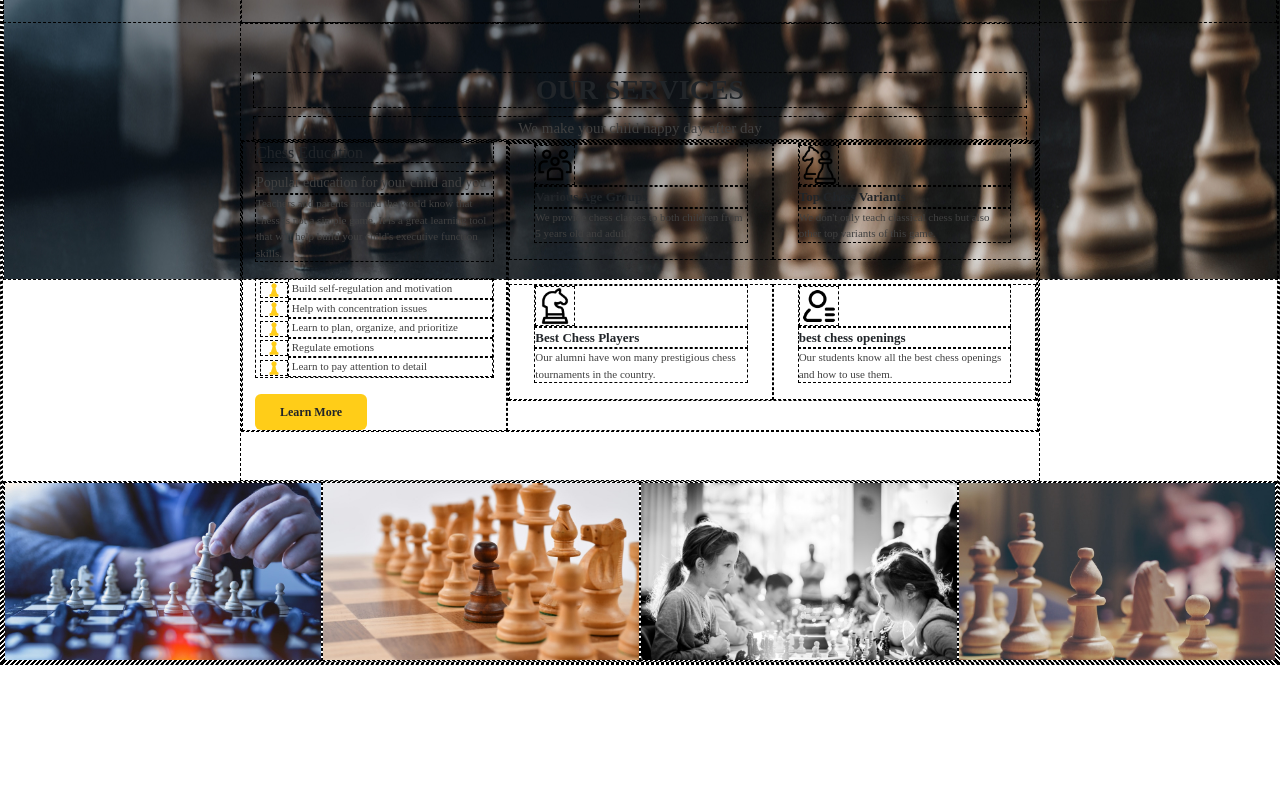
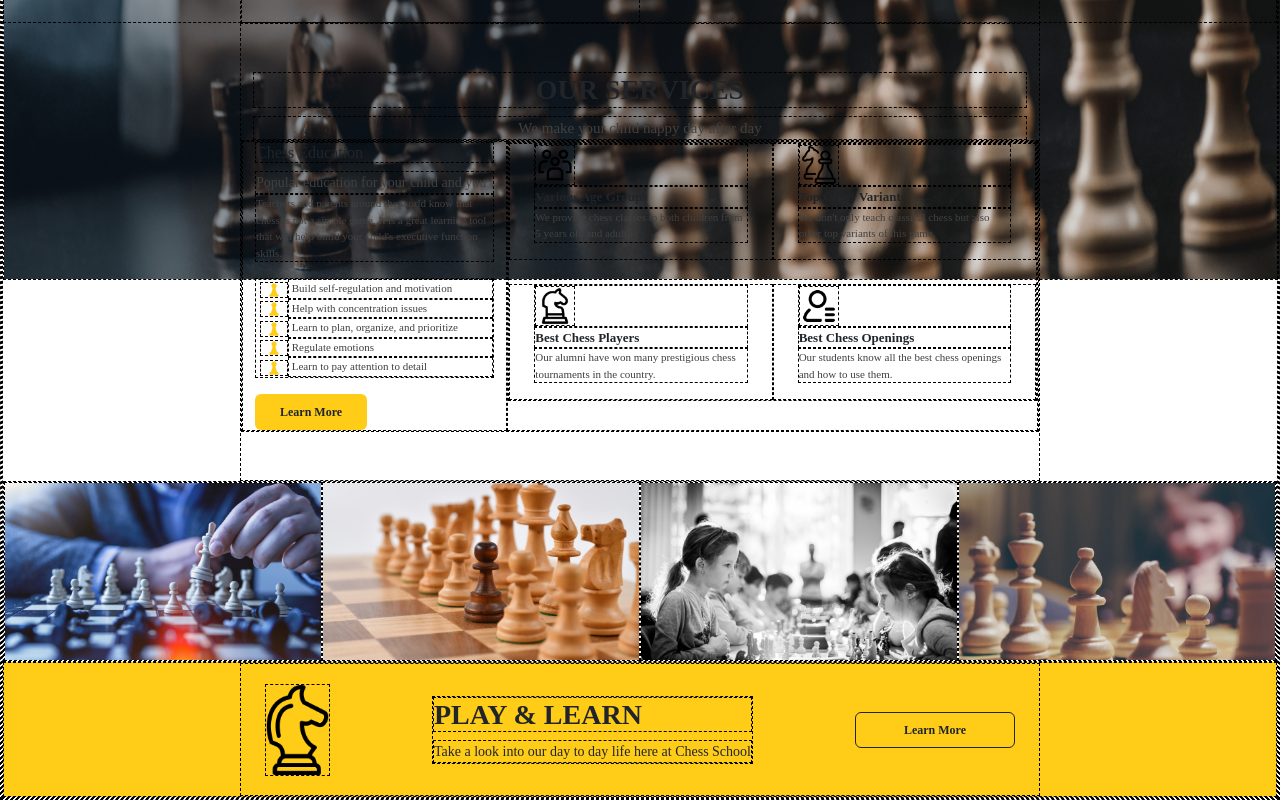
Before and after one commit to GioMench/proj-html-vuejs, a Vue app: page / in a window 1280 px wide. Shown: the part 520-1320 px from the top of the page. Before the commit the page ends 1185 px from the top, so only its background shows below. Built offline with nearby package versions, Linux system fonts and the light colour scheme; a web font is replaced by a local one.

Commit message:
create and style banner component

```diff
--- /dev/null
+++ b/src/components/BannerApp.vue
@@ -0,0 +1,40 @@
+<script>
+
+export default {
+    name: 'BannerApp',
+
+}
+</script>
+
+<template>
+    <!--play-banner-section-->
+    <section class="banner bg_accent">
+        <div class="me_container d-flex justify-content-between align-items-center p-4" style="height: 100%;">
+            <img src="/public/images/mt-2236-home-icon5.png" alt="chess horse" style="width: 65px;">
+            <div>
+                <h3 class="text-uppercase fw-semibold">
+                    play & learn
+                </h3>
+                <div class="fw-light" style="font-size: 14px;">
+                    Take a look into our day to day life here at Chess School
+                </div>
+
+            </div>
+            <button type="button" class="btn btn-outline-dark px-5 py-2 fw-semibold"
+                style="--bs-btn-padding-y: .25rem; --bs-btn-padding-x: .5rem; --bs-btn-font-size: .75rem;">
+                Learn More
+            </button>
+        </div>
+    </section>
+
+
+
+
+
+</template>
+
+<style scoped>
+.banner {
+    height: 135px;
+}
+</style>
--- a/src/components/HeaderApp.vue
+++ b/src/components/HeaderApp.vue
@@ -64,7 +64,7 @@ export default{
 <style scoped>
 .section_header{
     height: 80px;
-    background-color: rgba(0, 0, 0, 0.406);
+    background-color:#00030f65 ;
     z-index: 2;
    position: relative;
    font-size: 12px;
--- a/src/components/MainApp.vue
+++ b/src/components/MainApp.vue
@@ -2,12 +2,14 @@
 import WelcomeApp from './WelcomeApp.vue'
 import ServiceApp from './ServiceApp.vue'
 import ImageGalleryApp from './ImageGalleryApp.vue'
+import BannerApp from './BannerApp.vue'
 export default {
     name: 'MainApp',
     components: {
         WelcomeApp,
         ServiceApp,
-        ImageGalleryApp
+        ImageGalleryApp,
+        BannerApp
     }
 }
 </script>
@@ -19,6 +21,8 @@ export default {
     <ServiceApp />
     <!--grid-image-section-->
     <ImageGalleryApp />
+    <!--play-banner-section-->
+    <BannerApp />
 
 
 
--- a/src/components/ServiceApp.vue
+++ b/src/components/ServiceApp.vue
@@ -106,10 +106,10 @@ export default {
                     <div class="col-6 gx-5 gy-4">
                         <div>
                             <!--icon-service-->
-                            <img class="icon_services text-capitalize" src="/public/images/mt-2236-home-icon4.png" alt="icon team" >
+                            <img class="icon_services " src="/public/images/mt-2236-home-icon4.png" alt="icon team" >
                         </div>
                         <!--title-service-->
-                        <div class="fw-semibold" style="font-size: 13px;">
+                        <div class="fw-semibold text-capitalize" style="font-size: 13px;">
                            best chess openings
                         </div>
                         <!--description-serice-->
```
